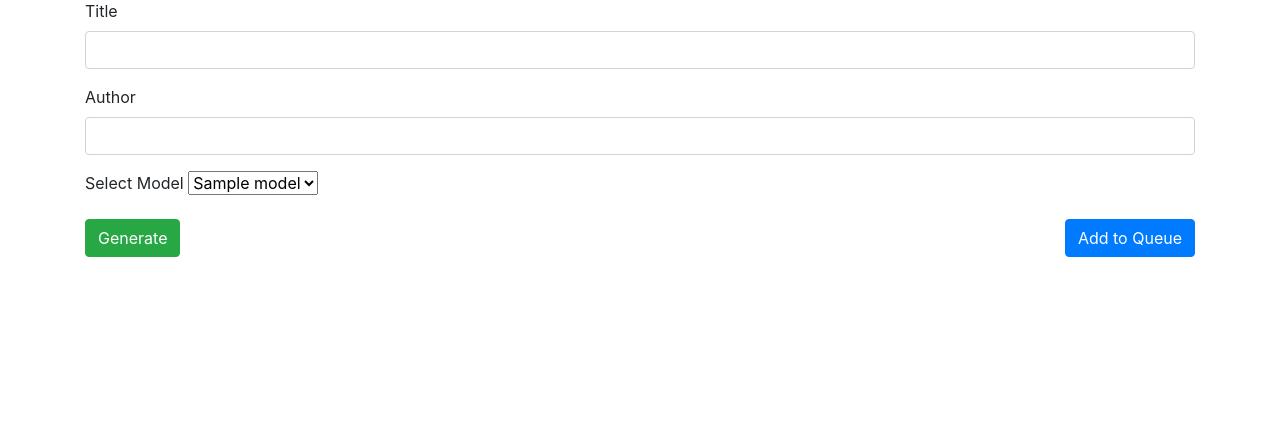
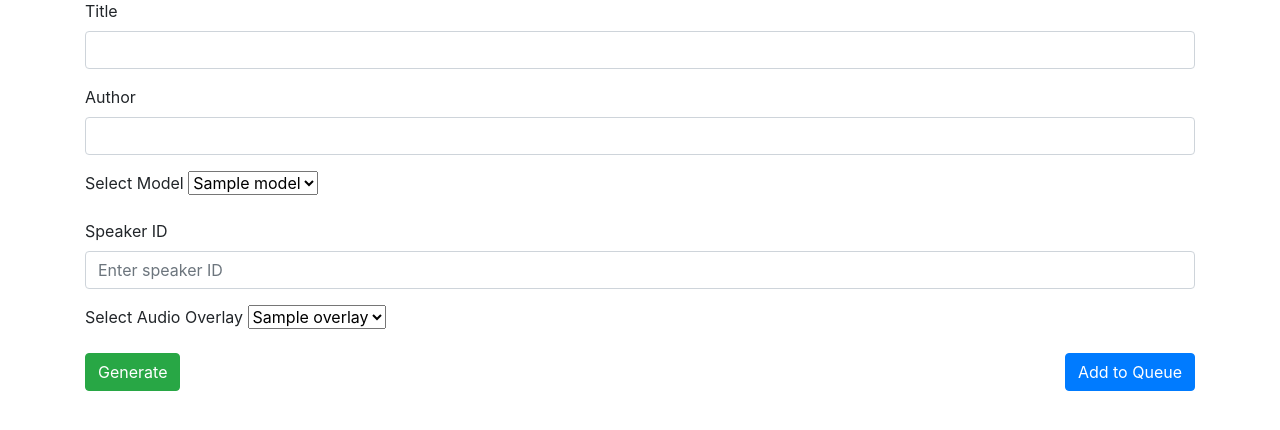
Before and after one commit to staticresponse/Narrator, a Flask app: template templates/tts_form.html in a window 1280 px wide. Shown: the part 177-607 px from the top of the page. Run offline with Flask 3, Linux system fonts and the light colour scheme; the template is opened without the code that fills it: most values are stand-ins (such as "Sample title", 1, 10 or a date in 2020); some libraries are stand-ins or nearby versions.

Commit message:
flask handling

```diff
--- a/app.py
+++ b/app.py
@@ -10,17 +10,19 @@ app = Flask(__name__)
 # Set upload folder and ensure it exists
 UPLOAD_FOLDER = 'uploads'
 PROCESSED_FOLDER = 'clean_text'
-AUDIO_FOLDER = 'audio'  # Folder for generated audio files
+AUDIO_FOLDER = 'audio'
 TXT_DONE_FOLDER = 'txt_done'
+OVERLAYS_FOLDER = 'overlays'
 os.makedirs(UPLOAD_FOLDER, exist_ok=True)
 os.makedirs(PROCESSED_FOLDER, exist_ok=True)
 os.makedirs(AUDIO_FOLDER, exist_ok=True)
 os.makedirs(TXT_DONE_FOLDER, exist_ok=True)
-
+os.makedirs(OVERLAYS_FOLDER, exist_ok=True)
 app.config['UPLOAD_FOLDER'] = UPLOAD_FOLDER
 app.config['PROCESSED_FOLDER'] = PROCESSED_FOLDER
 app.config['AUDIO_FOLDER'] = AUDIO_FOLDER
 app.config['TXT_DONE_FOLDER'] = TXT_DONE_FOLDER
+app.config['OVERLAYS_FOLDER'] = OVERLAYS_FOLDER
 
 # Welcome page
 @app.route('/')
@@ -93,8 +95,8 @@ def tts_form(filename):
         return render_template('error.html', title='ERROR', error="File Not Found.")
 
     models = ['tts_models/en/ljspeech/glow-tts','tts_models/en/multi-dataset/tortoise-v2','tts_models/en/ljspeech/overflow',"tts_models/en/vctk/vits"]  # Replace with actual models
-
-    return render_template('tts_form.html', title='TTS request', filename=filename, models=models)
+    overlays = os.listdir(app.config['OVERLAYS_FOLDER'])
+    return render_template('tts_form.html', title='TTS request', filename=filename, models=models, overlays=overlays)
 
 @app.route('/generate-tts', methods=['POST'])
 def generate_tts():
@@ -102,6 +104,8 @@ def generate_tts():
     title = request.form.get('title', '').strip()
     author = request.form.get('author', '').strip()
     model = request.form.get('model', '').strip()
+    overlay = request.form.get('overlay', '').strip()
+    volume = request.form.get('overlay_volume', '100').strip()
 
     if not filename or not os.path.exists(os.path.join(PROCESSED_FOLDER, filename)):
         return render_template('error.html', title='ERROR', error="Invalid or missing file.")
@@ -116,9 +120,9 @@ def generate_tts():
         return render_template('error.html', title='ERROR', error="Model selection is required.")
 
     filepath = os.path.join(PROCESSED_FOLDER, filename)
-
+    overlay_path = os.path.join(app.config['OVERLAYS_FOLDER'], overlay) if overlay else None
     try:
-        tts_generator = TTSGenerator(file_path=filepath, author=author, title=title, model=model)
+        tts_generator = TTSGenerator(file_path=filepath, author=author, title=title, model=model, overlay=overlay_path, overlay_volume=int(volume))
         tts_generator.generate_wav()
 
         output_file = os.path.splitext(filepath)[0] + ".wav"
@@ -138,6 +142,8 @@ def add_to_queue():
     title = request.form.get('title', '').strip()
     author = request.form.get('author', '').strip()
     model = request.form.get('model', '').strip()
+    overlay = request.form.get('overlay', '').strip()
+    volume = request.form.get('overlay_volume', '100').strip()
 
     if not filename:
         return render_template('error.html', title='ERROR', error="Filename is required.")
@@ -148,7 +154,7 @@ def add_to_queue():
         return render_template('error.html', title='ERROR', error=f"File not found in processed directory: {file_path}")
 
     try:
-        tts_task = TTSGenerator(file_path=file_path, author=author, title=title, model=model)
+        tts_task = TTSGenerator(file_path=file_path, author=author, title=title, model=model, overlay=overlay_path, overlay_volume=int(volume))
         tts_queue.put(tts_task)
         return render_template('success.html', title='SUCCESS', message="Task added to queue.")
     except Exception as e:
@@ -161,7 +167,8 @@ def tts_all_form():
     Render the form to queue TTS for all files.
     """
     available_models = ['tts_models/en/ljspeech/glow-tts','tts_models/en/multi-dataset/tortoise-v2','tts_models/en/ljspeech/overflow',"tts_models/en/vctk/vits"]
-    return render_template('tts_all_form.html', models=available_models)
+    overlays = os.listdir(app.config['OVERLAYS_FOLDER'])
+    return render_template('tts_all_form.html', models=available_models, overlays=overlays)
 
 @app.route('/generate-tts-all', methods=['POST'])
 def generate_tts_all():
--- a/templates/tts_form.html
+++ b/templates/tts_form.html
@@ -20,6 +20,18 @@
                 {% endfor %}
             </select>
         </div>
+        <div class="mb-3">
+            <label for="speaker_id" class="form-label">Speaker ID</label>
+            <input type="text" id="speaker_id" name="speaker_id" class="form-control" placeholder="Enter speaker ID" required>
+        </div>
+        <div class="mb-3">
+            <label for="audio_overlay" class="form-label">Select Audio Overlay</label>
+            <select id="audio_overlay" name="audio_overlay" class="form-select" required>
+                {% for overlay in overlays %}
+                    <option value="{{ overlay }}">{{ overlay }}</option>
+                {% endfor %}
+            </select>
+        </div>
         <div class="d-flex justify-content-between">
             <button type="submit" class="btn btn-success">Generate</button>
             <button type="submit" formaction="{{ url_for('add_to_queue') }}" class="btn btn-primary">Add to Queue</button>
```
Also changed, not shown: templates/tts_all_form.html (+12 -0 lines). Lines whose indentation alone changed are shown as unchanged.
